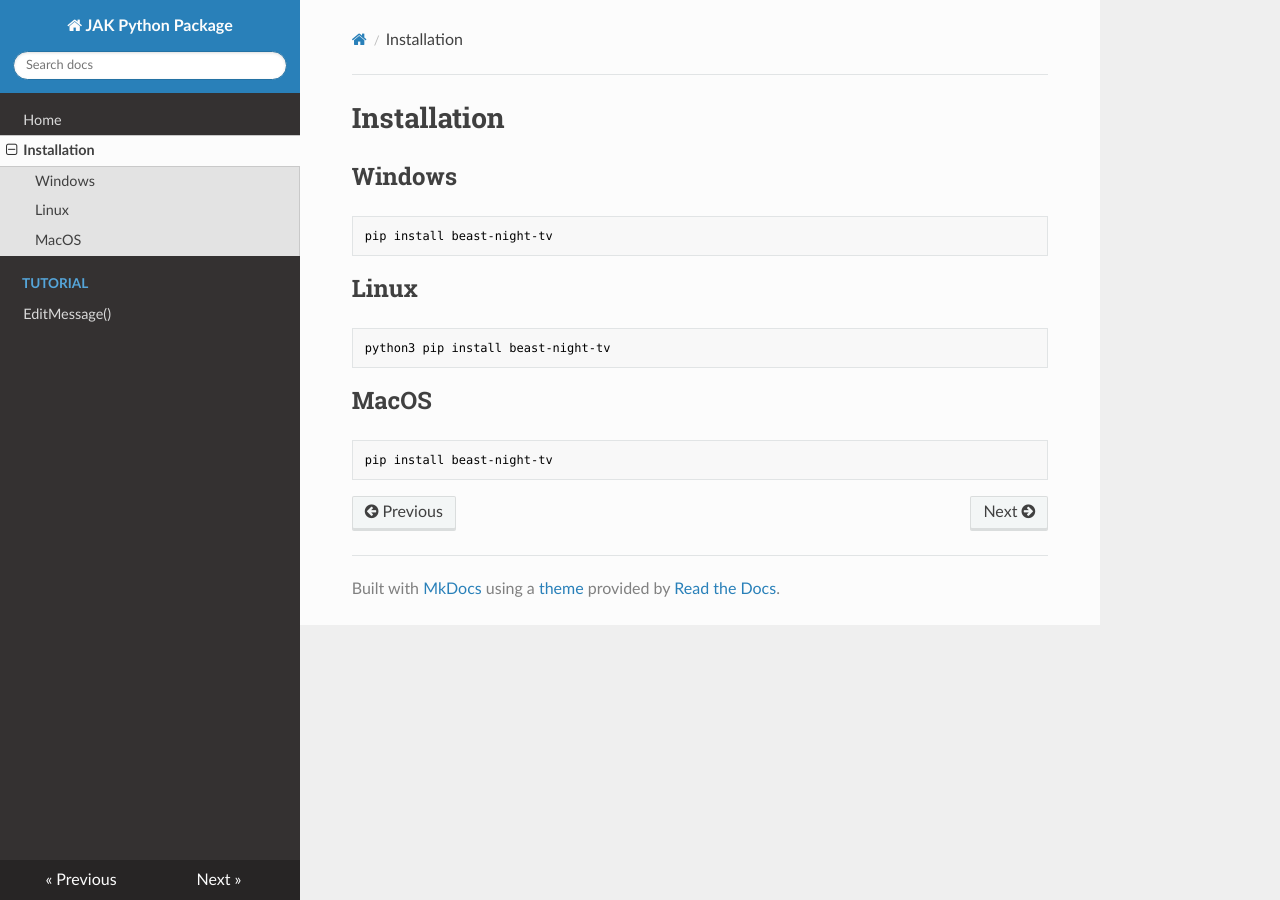
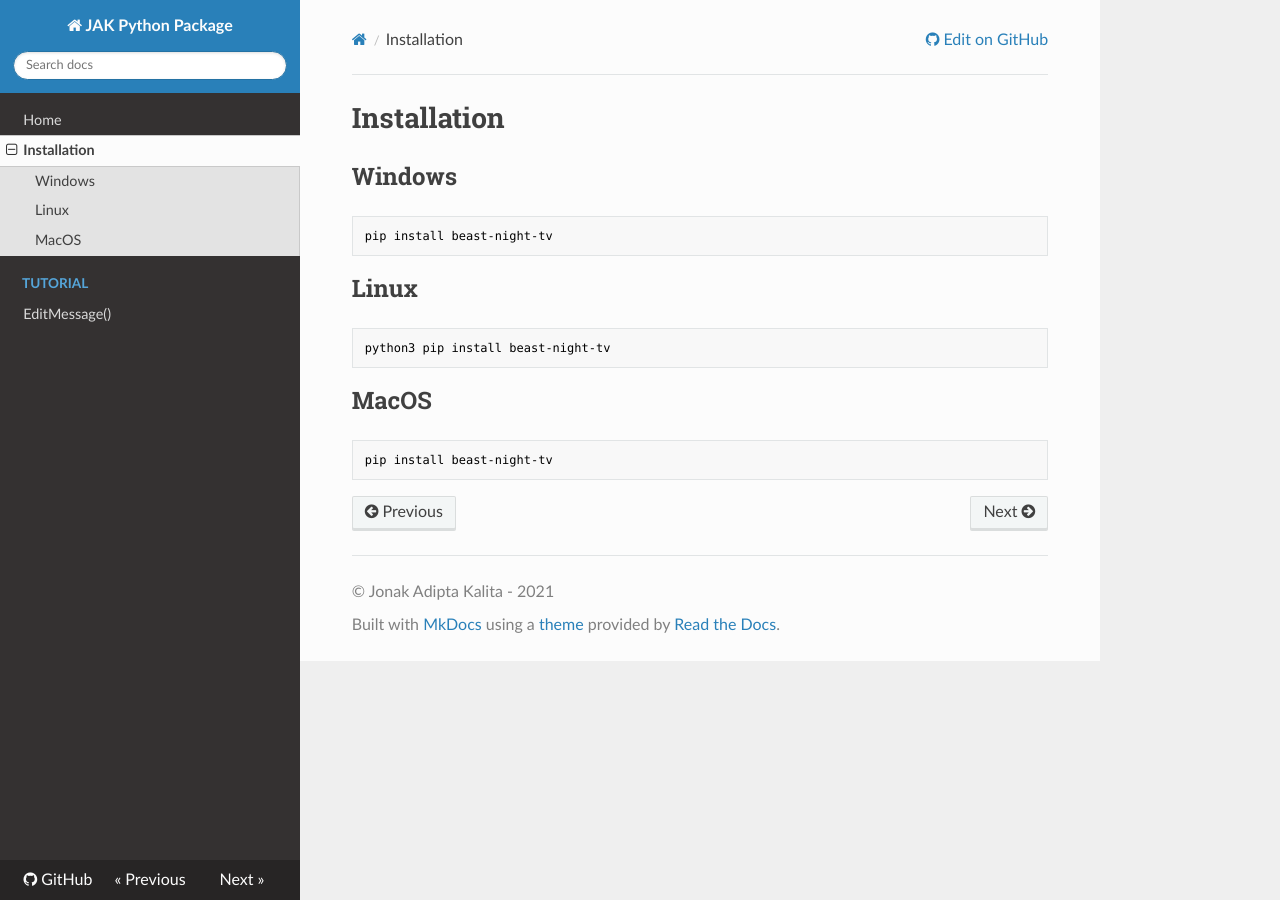
Before and after one commit to Jonak-Adipta-Kalita/JAK-Python-Package, an MkDocs documentation site: the page built from docs/installation.md, in a window 1280 px wide. Built offline with MkDocs 1.6.1, drawn with Linux system fonts in a browser that asks for light colours; nearby versions of some CDN libraries.

Commit message:
changed some stuff in mkdocs.yml

```diff
--- a/mkdocs.yml
+++ b/mkdocs.yml
@@ -1,4 +1,9 @@
 site_name: JAK Python Package
+site_author: Jonak Adipta Kalita
+site_description: A Python Package made by JAK!!
+copyright: © Jonak Adipta Kalita - 2021
+edit_uri: edit/main/docs/
+repo_url: https://github.com/Jonak-Adipta-Kalita/JAK-Python-Package/
 
 theme:
     name: readthedocs
```
